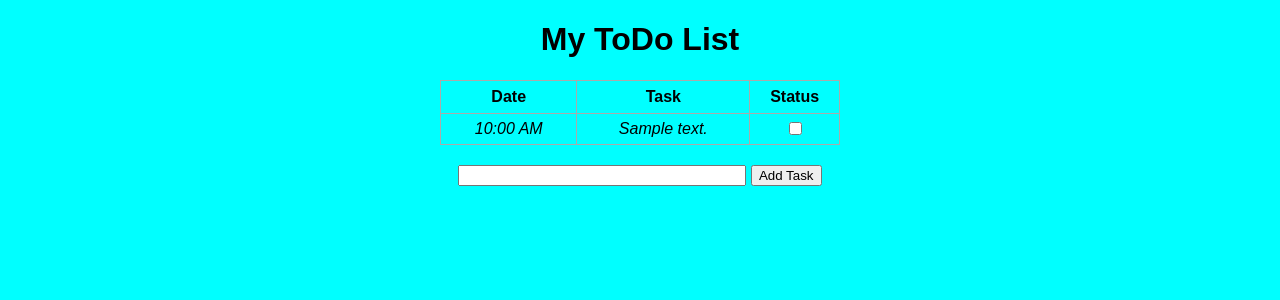
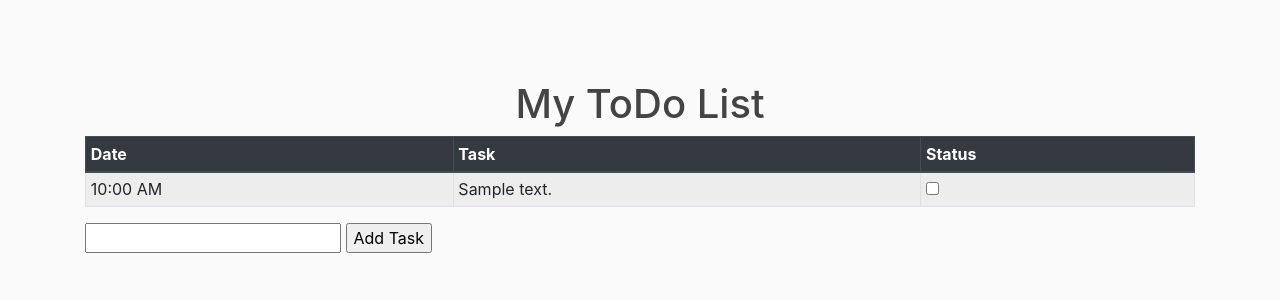
Before and after one commit to hamzmalz/ToDoList, a Flask app: page / in a window 1280 px wide. Shown: the top 300 px of the page. Run offline with Flask 2, Linux system fonts and the light colour scheme; tables that the repository leaves empty hold one stand-in row (values such as "Sample post"); some libraries are stand-ins or nearby versions.

Commit message:
Added Bootsraps

```diff
--- a/static/main.css
+++ b/static/main.css
@@ -1,43 +1,84 @@
-body, html {
-    margin: 0;
-    font-family: sans-serif;
-    background-color: aqua;
+body {
+    background: #fafafa;
+    color: #333333;
+    margin-top: 5rem;
   }
 
-.content {
-    margin: 0 auto;
-    width: 400px;
+  h1, h2, h3, h4, h5, h6 {
+    color: #444444;
   }
 
-table, td, th {
-    border: 1px solid #aaa;
-    background-color: aqua;
-
+  .bg-steel {
+    background-color: #5f788a;
   }
 
-table {
-    border-collapse: collapse;
-    width: 100%;
+  .site-header .navbar-nav .nav-link {
+    color: #cbd5db;
   }
 
-th {
-    height: 30px;
+  .site-header .navbar-nav .nav-link:hover {
+    color: #ffffff;
   }
 
-td {
-    text-align: center;
-    padding: 5px;
-    font-family: Arial, Helvetica, sans-serif;
-    font-style: italic;
+  .site-header .navbar-nav .nav-link.active {
+    font-weight: 500;
   }
 
-.form {
-    margin-top: 20px;
-    text-align: center;
+  .content-section {
+    background: #ffffff;
+    padding: 10px 20px;
+    border: 1px solid #dddddd;
+    border-radius: 3px;
+    margin-bottom: 20px;
   }
 
-#content {
-    width: 70%;
-    font-family: Arial, Helvetica, sans-serif;
-    font-style: italic;
+  .article-title {
+    color: #444444;
   }
+
+  a.article-title:hover {
+    color: #428bca;
+    text-decoration: none;
+  }
+
+  .article-content {
+    white-space: pre-line;
+  }
+
+  .article-img {
+    height: 65px;
+    width: 65px;
+    margin-right: 16px;
+  }
+
+  .article-metadata {
+    padding-bottom: 1px;
+    margin-bottom: 4px;
+    border-bottom: 1px solid #e3e3e3
+  }
+
+  .article-metadata a:hover {
+    color: #333;
+    text-decoration: none;
+  }
+
+  .article-svg {
+    width: 25px;
+    height: 25px;
+    vertical-align: middle;
+  }
+
+  .account-img {
+    height: 125px;
+    width: 125px;
+    margin-right: 20px;
+    margin-bottom: 16px;
+  }
+
+  .account-heading {
+    font-size: 2.5rem;
+  }
+
+  .table {
+    table-layout: auto;
+  }
--- a/templates/index.html
+++ b/templates/index.html
@@ -9,12 +9,15 @@
     {% if tasks|length < 1 %}
     <h4 style="text-align: center">There are no tasks. Create one below!</h4>
     {% else %}
-    <table>
+    <table class="table table-sm table-bordered table-striped table-hover table-responsive-sm">
+        <thead class="thead-dark">
             <tr>
                 <th>Date</th>
                 <th>Task</th>
                 <th>Status</th>
             </tr>
+        </thead>
+        <tbody>
             {% for task in tasks %}
             <tr>
                 <td>{{ task.date_created.time()|dt }}</td>
@@ -29,6 +32,10 @@
 
             </tr>
             {% endfor %}
+
+        </tbody>
+
+
     </table>
     {% endif %}
 
--- a/templates/layout.html
+++ b/templates/layout.html
@@ -1,11 +1,27 @@
-<!DOCTYPE html>
-<html>
+<!doctype html>
+<html lang="en">
     <head>
+        <!-- Required meta tags -->
+        <meta charset="utf-8">
+        <meta name="viewport" content="width=device-width, initial-scale=1, shrink-to-fit=no">
+
+        <!-- Bootstrap CSS -->
+        <link rel="stylesheet" href="https://stackpath.bootstrapcdn.com/bootstrap/4.5.0/css/bootstrap.min.css" integrity="sha384-9aIt2nRpC12Uk9gS9baDl411NQApFmC26EwAOH8WgZl5MYYxFfc+NcPb1dKGj7Sk" crossorigin="anonymous">
+
         <link rel="stylesheet" type="text/css" href="{{ url_for('static', filename='main.css') }}">
+
         {% block head %}{% endblock %}
     </head>
     <body>
-        {% block body %}{% endblock %}
+        <div class="container">
+
+            {% block body %}{% endblock %}
+
+        </div>
+
+        <script src="https://code.jquery.com/jquery-3.5.1.slim.min.js" integrity="sha384-DfXdz2htPH0lsSSs5nCTpuj/zy4C+OGpamoFVy38MVBnE+IbbVYUew+OrCXaRkfj" crossorigin="anonymous"></script>
+        <script src="https://cdn.jsdelivr.net/npm/popper.js@1.16.0/dist/umd/popper.min.js" integrity="sha384-Q6E9RHvbIyZFJoft+2mJbHaEWldlvI9IOYy5n3zV9zzTtmI3UksdQRVvoxMfooAo" crossorigin="anonymous"></script>
+        <script src="https://stackpath.bootstrapcdn.com/bootstrap/4.5.0/js/bootstrap.min.js" integrity="sha384-OgVRvuATP1z7JjHLkuOU7Xw704+h835Lr+6QL9UvYjZE3Ipu6Tp75j7Bh/kR0JKI" crossorigin="anonymous"></script>
     </body>
 
 </html>
```
Also changed, not shown: test.db. Lines whose indentation alone changed are shown as unchanged.
